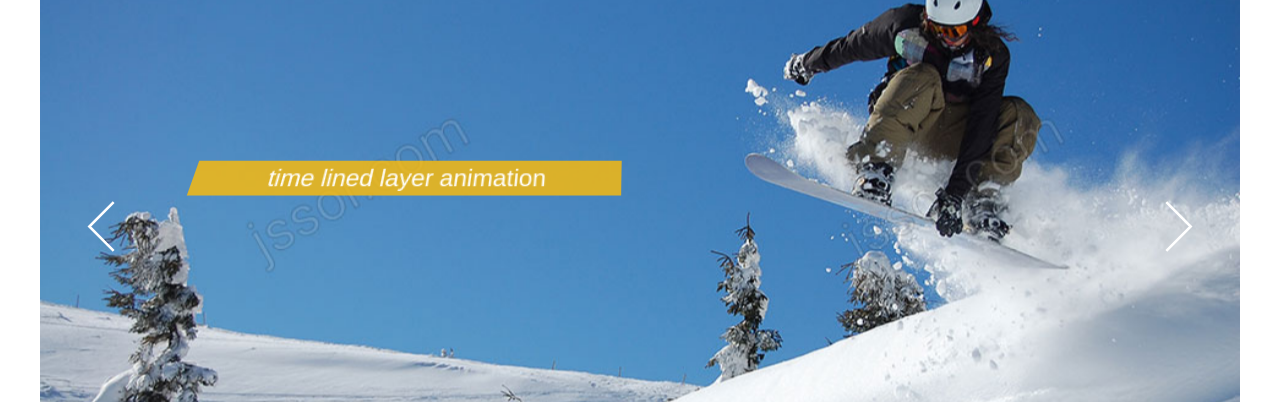
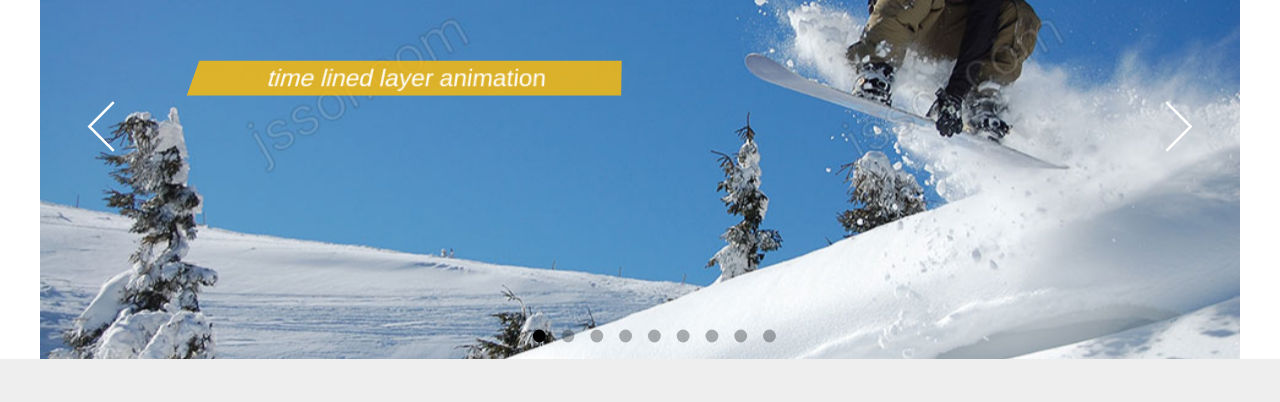
Before and after one commit to VestborgMisjon/VestborgMisjon.github.io, a plain HTML site: page index.html in a window 1280 px wide. Shown: the part 106-508 px from the top of the page. Drawn offline with Linux system fonts and the light colour scheme; some packages are replaced by stand-ins of ours.

Commit message:
Update index.html

```diff
--- a/index.html
+++ b/index.html
@@ -33,8 +33,9 @@
 
 </head><!--/head-->
 
-<body id="home" class="homepage" style="padding-top:100px; margin:0px; background-color:#fff;font-family:arial,helvetica,sans-serif,verdana,'Open Sans'">  <!--tinga etter style høyrer til ny slideshow-->
-<!-- margin va 0px-->
+<body id="home" class="homepage" style="padding-top:0px; margin:0px; background-color:#fff;font-family:arial,helvetica,sans-serif,verdana,'Open Sans'">  <!--tinga etter style høyrer til ny slideshow-->
+<!-- gjorde om padding til padding-top og den va 0px-->
+
     <header id="header">
         <nav id="main-menu" class="navbar navbar-default navbar-fixed-top" role="banner">
             <div class="container">
```
